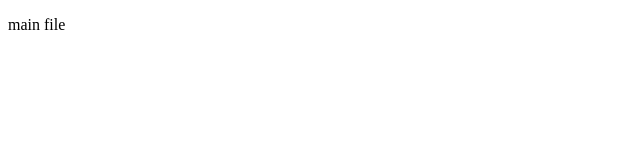
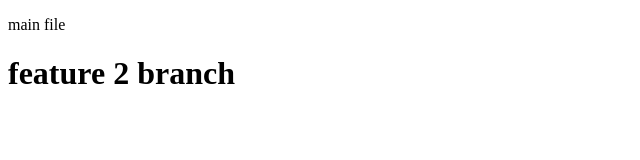
Before and after one commit to huzaifa722/task, a plain HTML site: page contact.html in a window 1280 px wide. Shown: the whole page, without its empty margins (0-640 px from the left). Drawn offline with Linux system fonts and the light colour scheme.

Commit message:
feature 2

```diff
--- a/contact.html
+++ b/contact.html
@@ -7,5 +7,6 @@
 </head>
 <body>
     <p>main file </p>
+    <h1>feature 2 branch</h1>
 </body>
 </html>
```
Also changed, not shown: index.html (+1 -0 lines).
